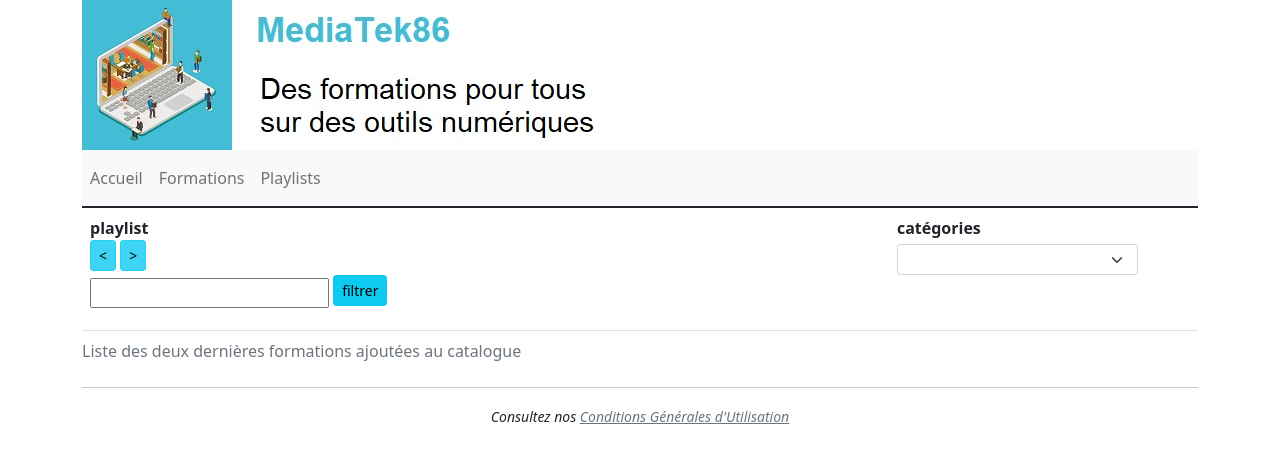
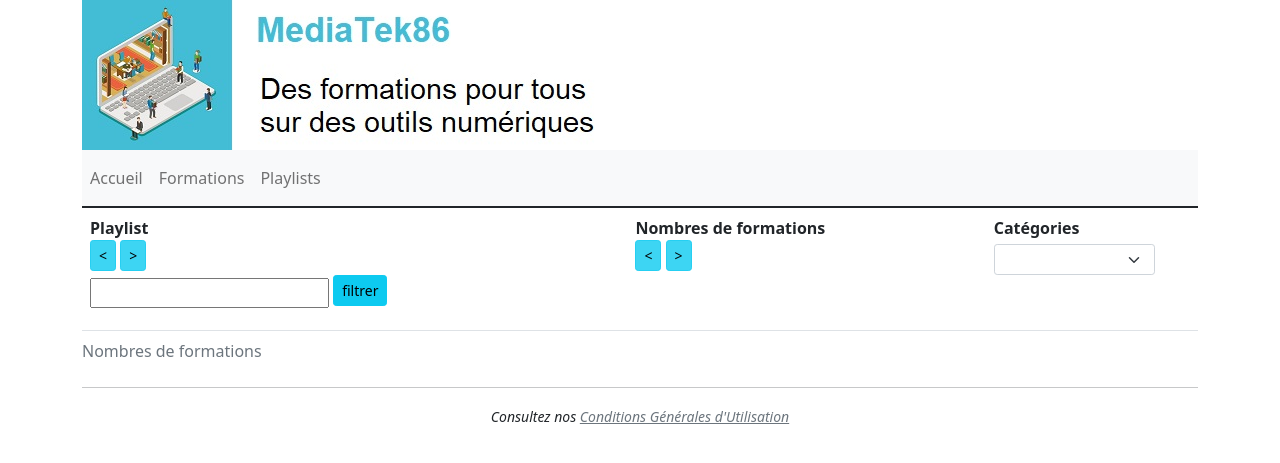
Before and after one commit to Marceau-dev/mediatekformation, a Symfony app: template templates/pages/playlists.html.twig in a window 1280 px wide. Shown: the top 463 px of the page. Run offline with Twig, Linux system fonts and the light colour scheme; the template is opened without the code that fills it, so the values that code supplies are empty; some libraries are stand-ins or nearby versions.

Commit message:
Phase 2 : Mission 1 : tâche 2 : ajouter une fonctionnalité Terminé C'est la fonctionnalité qui permet de savoir combien il y a de formation par playlist

```diff
--- a/src/Entity/Playlist.php
+++ b/src/Entity/Playlist.php
@@ -70,6 +70,11 @@ class Playlist
         return $this->formations;
     }
 
+    public function getNombreFormations(): int
+    {
+        return $this->formations->count();
+    }
+
     public function addFormation(Formation $formation): static
     {
         if (!$this->formations->contains($formation)) {
--- a/templates/pages/playlists.html.twig
+++ b/templates/pages/playlists.html.twig
@@ -1,11 +1,11 @@
 {% extends "basefront.html.twig" %}
 {% block body %}
     <table class="table table-striped">
-        <caption>Liste des deux dernières formations ajoutées au catalogue</caption>
+        <caption>Nombres de formations</caption>
         <thead>
             <tr>
                 <th class="text-left align-top" scope="col">
-                    playlist<br />
+                    Playlist<br/>
                     <a href="{{ path('playlists.sort', {champ:'name', ordre:'ASC'}) }}" class="btn btn-info btn-sm active" role="button" aria-pressed="true"><</a>
                     <a href="{{ path('playlists.sort', {champ:'name', ordre:'DESC'}) }}" class="btn btn-info btn-sm active" role="button" aria-pressed="true">></a>
                     <form class="form-inline mt-1" method="POST" action="{{ path('playlists.findallcontain', {champ:'name'}) }}">
@@ -18,7 +18,12 @@
                     </form>
                 </th>
                 <th class="text-left align-top" scope="col">
-                    catégories
+                    Nombres de formations<br/>
+                    <a href="{{ path('playlists.sort', {champ:'nbFormations', ordre:'ASC'}) }}" class="btn btn-info btn-sm active" role="button" aria-pressed="true"><</a>
+                    <a href="{{ path('playlists.sort', {champ:'nbFormations', ordre:'DESC'}) }}" class="btn btn-info btn-sm active" role="button" aria-pressed="true">></a>
+                </th>
+                <th class="text-left align-top" scope="col">
+                    Catégories
                     <form class="form-inline mt-1" method="POST" action="{{ path('playlists.findallcontain', {champ:'id', table:'categories'}) }}">
                         <select class="form-select form-select-sm" name="recherche" id="recherche" onchange="this.form.submit()">
                             <option value=""></option>
@@ -49,6 +54,9 @@
                             </h5>
                         </td>
                         <td class="text-left">
+                            {{ playlists[k].nombreFormations }}
+                        </td>
+                        <td class="text-left">
                             {% set categories = playlists[k].categoriesplaylist %}
                             {% if categories|length > 0  %}
                                 {% for c in 0..categories|length-1 %}
```
Also changed, not shown: src/Repository/PlaylistRepository.php (+20 -13 lines), templates/pages/playlist.html.twig (+6 -3 lines).
